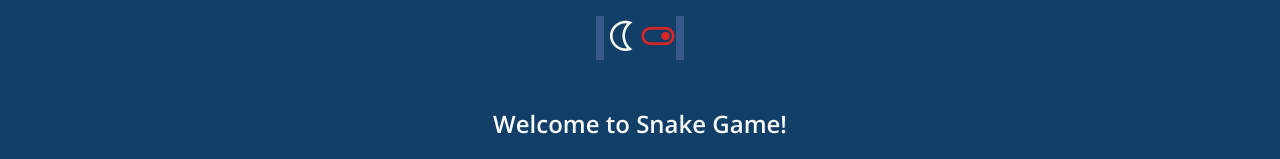
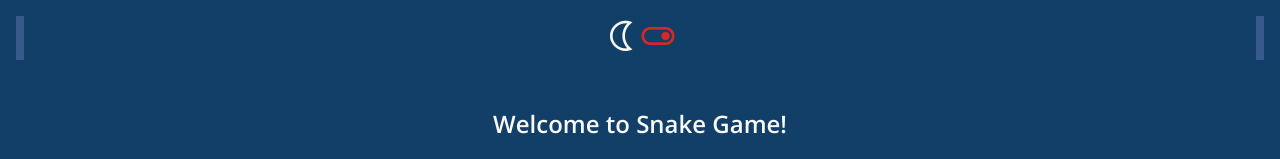
Before and after one commit to Lu-Smith/snake_game_vue_tailwindcss, a Vue app: page / in a window 1280 px wide. Shown: the top 159 px of the page. Built offline with nearby package versions, Linux system fonts and the light colour scheme.

Commit message:
Updated App.vue

```diff
--- a/src/App.vue
+++ b/src/App.vue
@@ -2,7 +2,9 @@
   <div
   :class="mode ? 'bg-textColor' : 'bg-bgColor'"
   class="flex flex-col justify-center items-center gap-6 w-full h-full md:p-4 p-2 pt-4">
-    <Switch v-model:mode="mode" />
+    <div class="w-full h-full">
+      <Switch v-model:mode="mode" />
+    </div>
     <div class="w-full h-full p-6">
       <Header :mode="mode"  />
     </div>
```
